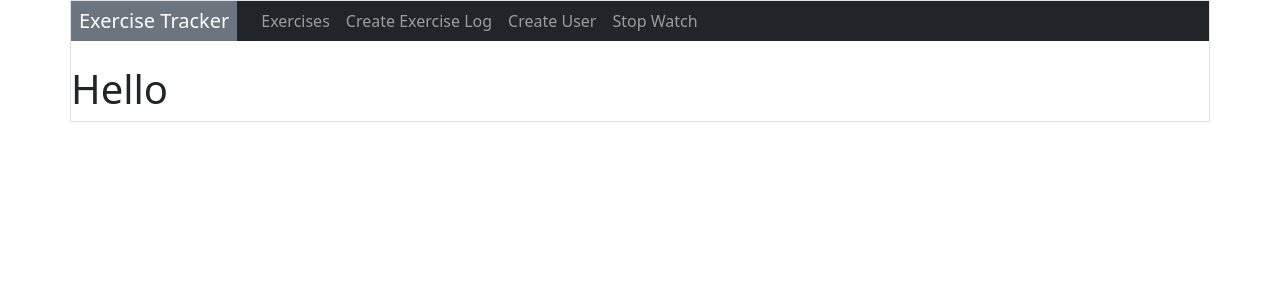
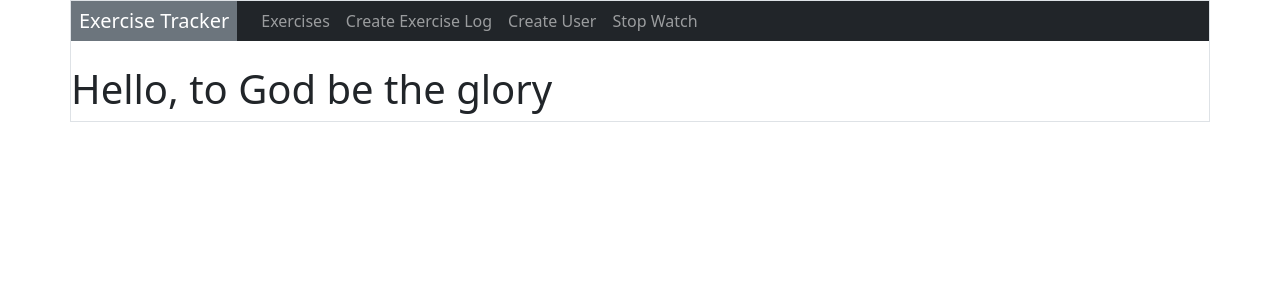
Before and after one commit to JpBongiovanni/MERN-Exercise-Tracker, a React (Create React App) app: page /stopwatch in a window 1280 px wide. Shown: the top 300 px of the page. Built offline with nearby package versions, Linux system fonts and the light colour scheme.

Commit message:
slight change

```diff
--- a/src/components/stopWatch.component.js
+++ b/src/components/stopWatch.component.js
@@ -4,7 +4,7 @@ import './stopWatch.component.css';
 function StopWatch() {
     return (
         <div className="App">
-            <h1>Hello</h1>
+            <h1>Hello, to God be the glory</h1>
         </div>
     )
 }
```
